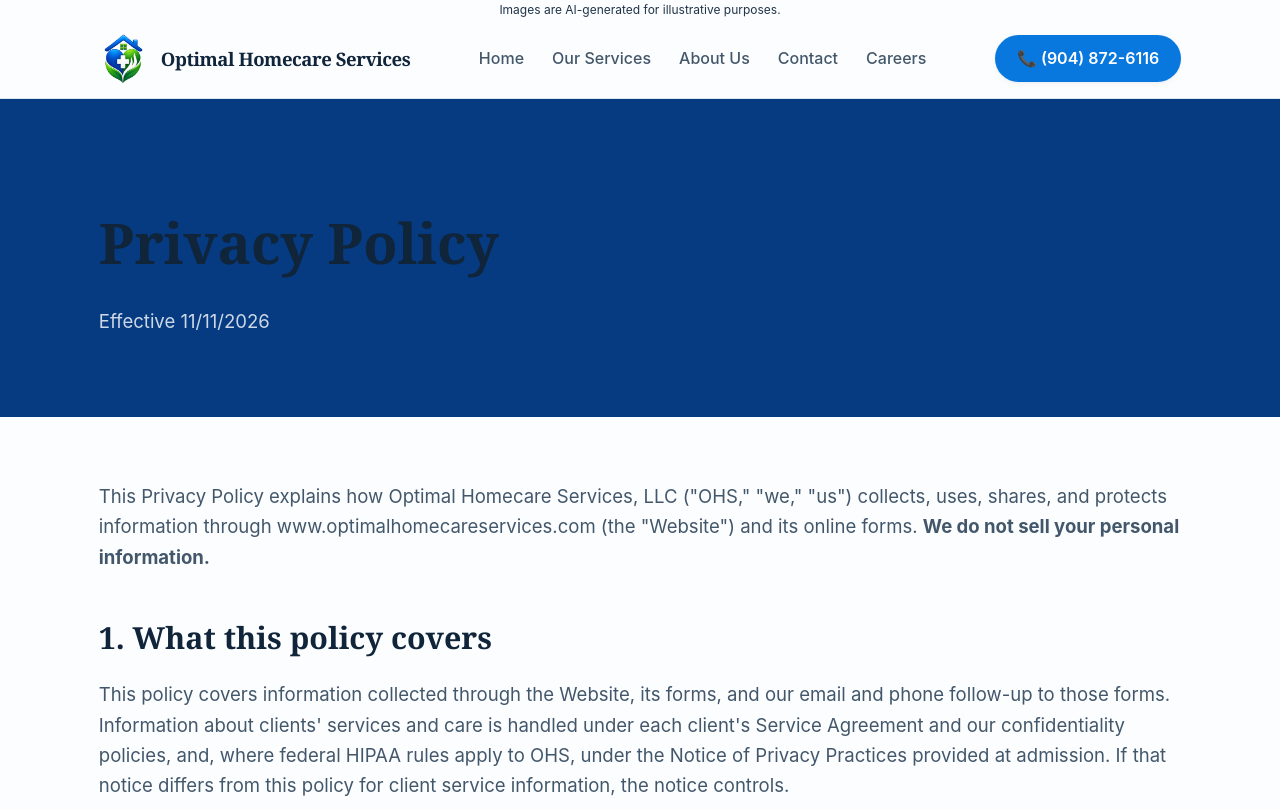
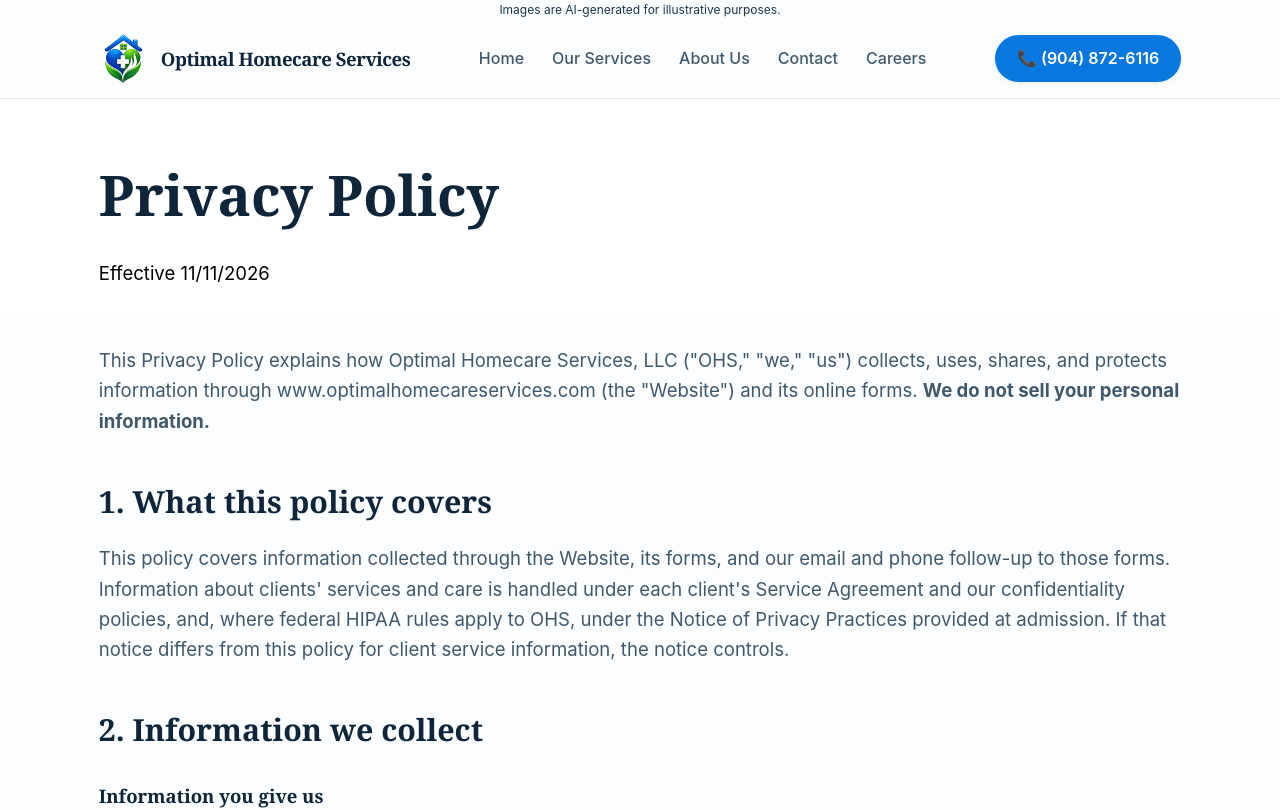
Before and after one commit to adhikarianilkumar/my-firebase-next-app, a Next.js app: page /privacy in a window 1280 px wide. Shown: the top 810 px of the page. Built offline with nearby package versions, Linux system fonts and the light colour scheme.

Commit message:
feat: update layout and styling for Privacy Policy and Terms of Use pages

```diff
--- a/app/contact/page.tsx
+++ b/app/contact/page.tsx
@@ -48,7 +48,7 @@ export default function ContactPage() {
             {/* Visual counter line connection path */}
             <div className="relative border-l-2 border-brand-line pl-8 ml-4 space-y-8">
               {[
-                { s: "Consultation", d: "A 15-minute phone conversation." },
+                { s: "Consultation", d: "A 15-minute phone or virtual meeting." },
                 { s: "Intake Appointment", d: "A support coordinator schedules an interview to review the client's needs and preferences." },
                 { s: "Support Staff Match", d: "We pair clients with trained staff whose skills and personality fit their support needs." },
                 { s: "Support Begins", d: "Services are delivered with respect, reliability, and compassion." },
--- a/app/privacy/page.tsx
+++ b/app/privacy/page.tsx
@@ -17,23 +17,22 @@ const paragraphClass =
 
 export default function PrivacyPage() {
   return (
-    <main className="min-h-screen bg-brand-sand-50 text-brand-ink">
-
+    <>
       {/* Page Header */}
-      <section className="bg-brand-blue-900 px-6 py-16 text-white sm:py-20">
+      <section className="bg-white px-6 pt-10 pb-5 text-brand-ink-dark sm:pt-12 sm:pb-6">
         <div className="wrap mx-auto max-w-4xl">
-          <h1 className="mt-4 font-display text-step-4 font-bold">
+          <h1 className="font-display text-step-4 font-bold">
             Privacy Policy
           </h1>
 
-          <p className="mt-4 text-white/80">
+          <p className="mt-4 text-black">
             Effective 11/11/2026
           </p>
         </div>
       </section>
 
       {/* Policy Content */}
-      <section className="wrap mx-auto max-w-4xl px-4 py-12 sm:px-6 sm:py-16">
+      <section className="wrap mx-auto max-w-4xl px-4 pt-6 pb-12 sm:px-6 sm:pt-8 sm:pb-16">
         <div className="space-y-10">
 
           {/* Introduction */}
@@ -361,6 +360,6 @@ info@optimalhomecareservices.com
 
         </div>
       </section>
-    </main>
+    </>
   );
 }
--- a/app/terms/page.tsx
+++ b/app/terms/page.tsx
@@ -15,19 +15,19 @@ const paragraphClass =
 
 export default function TermsPage() {
   return (
-    <main className="min-h-screen bg-brand-sand-50 text-brand-ink">
-      <section className="bg-brand-blue-900 px-6 py-16 text-white sm:py-20">
+    <>
+      <section className="bg-white px-6 pt-10 pb-5 text-brand-ink-dark sm:pt-12 sm:pb-6">
         <div className="wrap mx-auto max-w-4xl">
           <h1 className="font-display text-step-4 font-bold">
             Terms of Use
           </h1>
-          <p className="mt-4 text-white/80">
+          <p className="mt-4 text-black">
             Effective 11/11/2026
           </p>
         </div>
       </section>
 
-      <section className="wrap mx-auto max-w-4xl px-4 py-12 sm:px-6 sm:py-16">
+      <section className="wrap mx-auto max-w-4xl px-4 pt-6 pb-12 sm:px-6 sm:pt-8 sm:pb-16">
         <div className="space-y-10">
 
           {/* Introduction */}
@@ -326,6 +326,6 @@ info@optimalhomecareservices.com
 
         </div>
       </section>
-    </main>
+    </>
   );
 }
```
